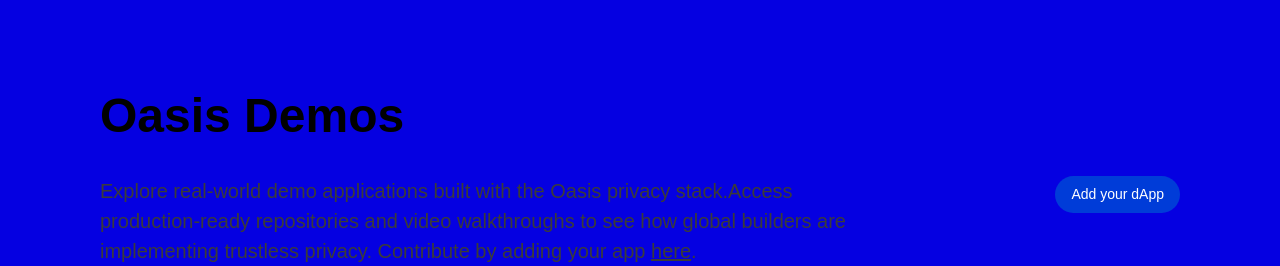
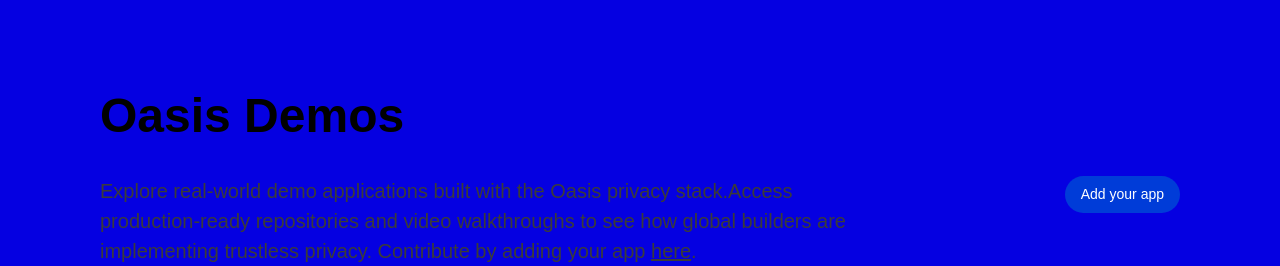
Before and after one commit to oasisprotocol/playground, a React (Vite) app: page / in a window 1280 px wide. Shown: the top 266 px of the page. Built offline with nearby package versions, Linux system fonts and the light colour scheme.

Commit message:
Update CTA copy

```diff
--- a/src/App.tsx
+++ b/src/App.tsx
@@ -111,7 +111,7 @@
                   },
                 }}
               >
-                Add your dApp
+                Add your app
               </Button>
             </Grid>
           </Grid>
```
